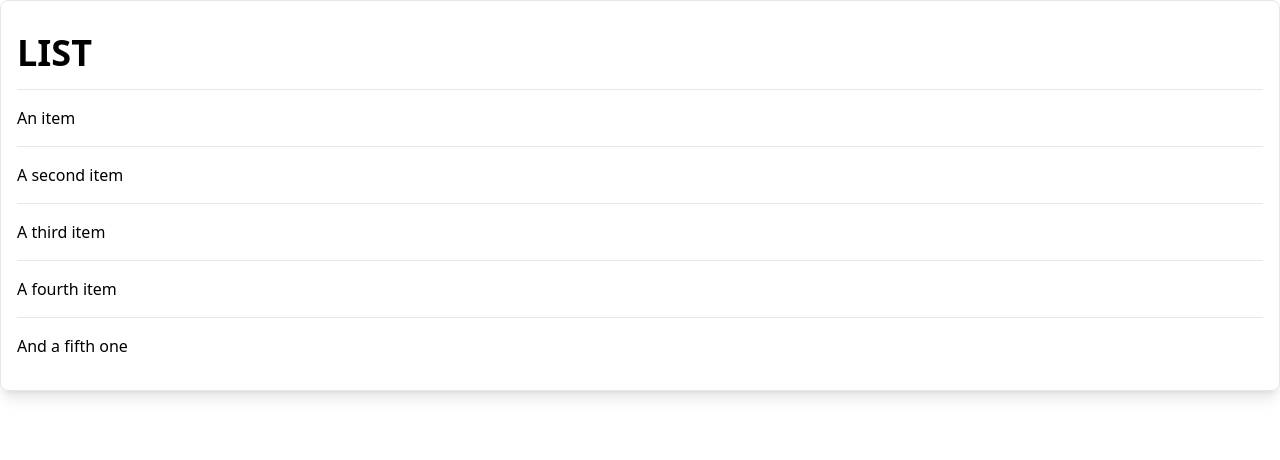
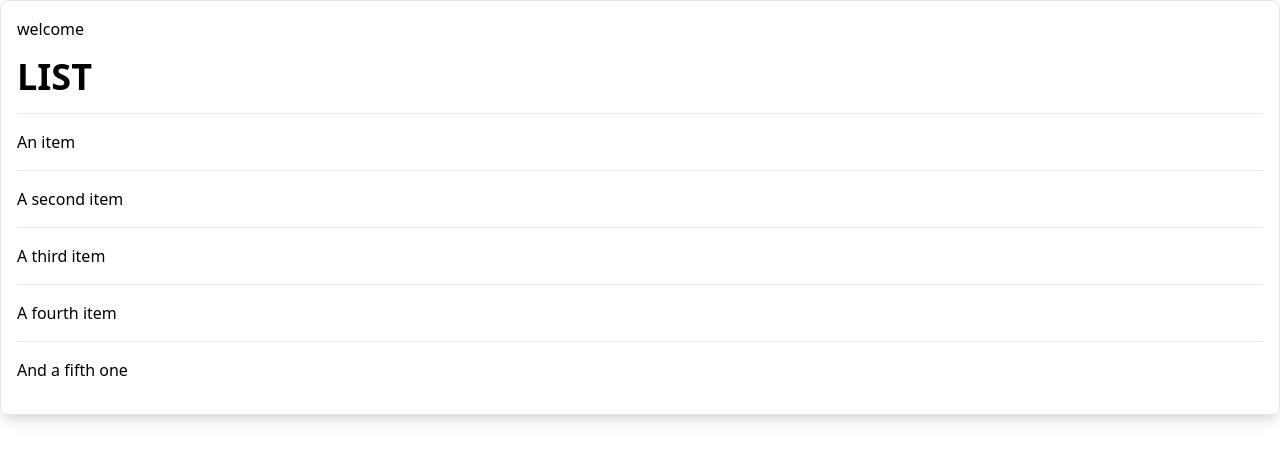
Before and after one commit to fatemehamedani/react-mosh, a React (Vite) app: page / in a window 1280 px wide. Shown: the top 460 px of the page. Built offline with nearby package versions, Linux system fonts and the light colour scheme.

Commit message:
add welcome section

```diff
--- a/src/App.tsx
+++ b/src/App.tsx
@@ -3,6 +3,7 @@ const App = () => {
   return (
     <>
       <div className="border rounded-lg shadow-lg p-4">
+        <h2>welcome</h2>
         <ul className="divide-y divide-gray-200">
           <h1 className="py-4 font-bold text-4xl">LIST</h1>
           <li className="py-4">An item</li>
```
